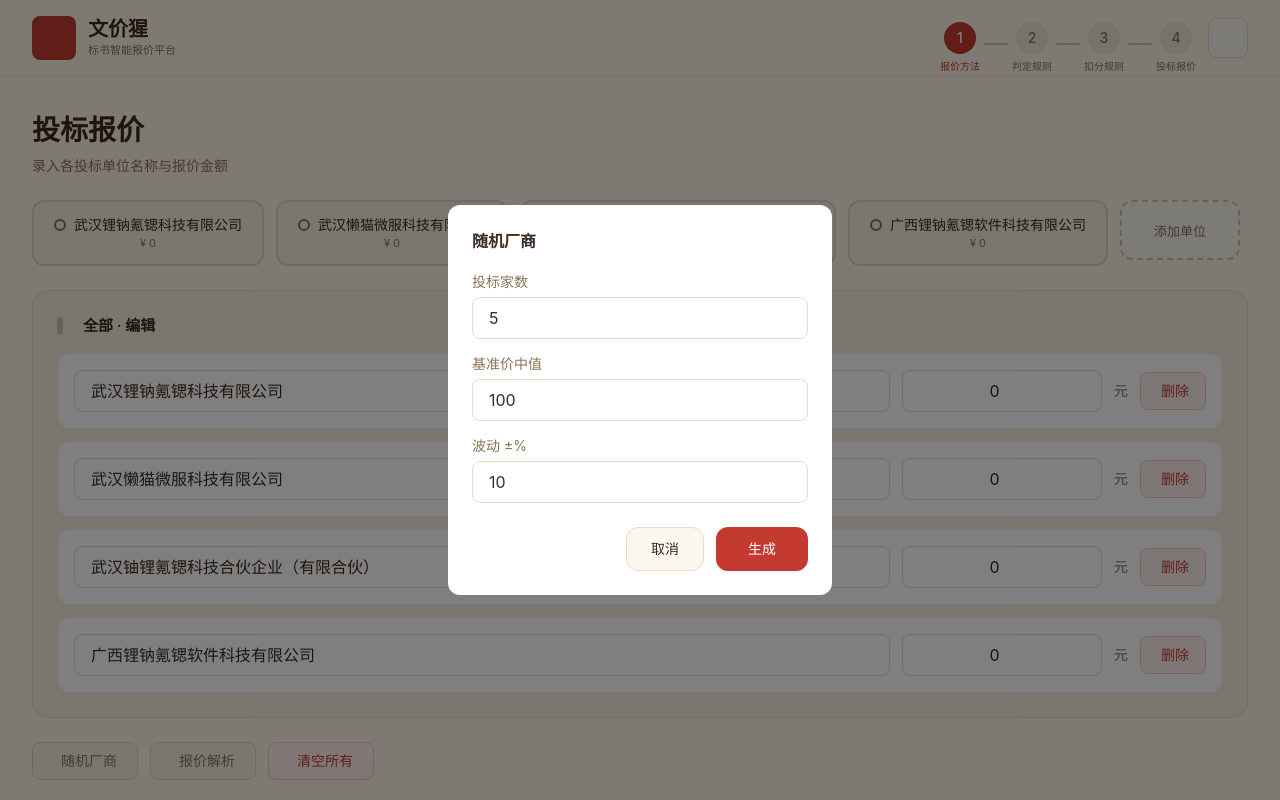
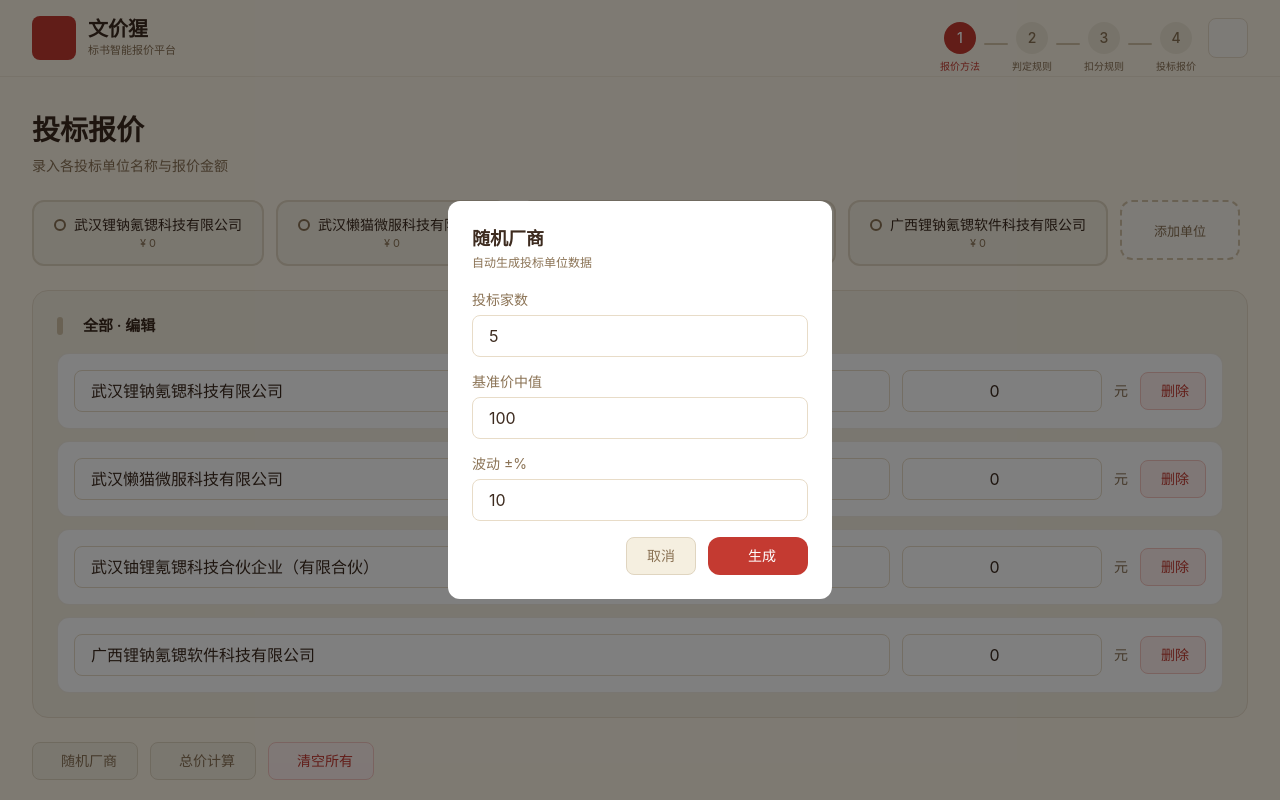
Before and after one commit to sikenali/bid-quotation, a React (Vite) app: page /step-4 in a window 1280 px wide. Both pictures are taken after a click on the button "随机厂商". Shown: the top 800 px of the page. Built offline with nearby package versions, Linux system fonts and the light colour scheme.

Commit message:
feat: 按钮文案优化，中回旋标图标位置修正，随机厂商弹窗样式对齐

```diff
--- a/src/components/BidInput.tsx
+++ b/src/components/BidInput.tsx
@@ -174,7 +174,7 @@ export default function BidInput() {
           }`}
         >
           <i className="ri-file-search-line"></i>
-          报价解析
+          总价计算
         </button>
         <button
           onClick={clearBidUnits}
@@ -188,8 +188,16 @@ export default function BidInput() {
       {/* 随机厂商弹窗 */}
       {showRandomModal && (
         <div className="fixed inset-0 bg-black/50 flex items-center justify-center z-50" onClick={() => setShowRandomModal(false)}>
-          <div className={`rounded-xl p-6 w-96 ${isDark ? 'bg-[#2A2A2A]' : 'bg-white'}`} onClick={(e) => e.stopPropagation()}>
-            <h3 className={`font-semibold mb-4 ${isDark ? 'text-[#E8E0D0]' : 'text-text'}`}>随机厂商</h3>
+          <div className={`rounded-xl p-6 w-96 max-h-[80vh] overflow-y-auto ${isDark ? 'bg-[#2A2A2A]' : 'bg-white'}`} onClick={(e) => e.stopPropagation()}>
+            <div className="flex items-center justify-between mb-4">
+              <div>
+                <span className={`font-semibold text-lg ${isDark ? 'text-[#E8E0D0]' : 'text-text'}`}>随机厂商</span>
+                <p className={`text-xs mt-0.5 ${isDark ? 'text-[#A89880]' : 'text-text-secondary'}`}>自动生成投标单位数据</p>
+              </div>
+              <button onClick={() => setShowRandomModal(false)} className={`hover:text-[#C43A31] transition-colors ${isDark ? 'text-[#A89880]' : 'text-text-secondary'}`}>
+                <i className="ri-close-line text-xl"></i>
+              </button>
+            </div>
             <div className="space-y-3">
               <div>
                 <label className={`text-sm ${isDark ? 'text-[#A89880]' : 'text-text-secondary'}`}>投标家数</label>
@@ -219,13 +227,16 @@ export default function BidInput() {
                 />
               </div>
             </div>
-            <div className="flex justify-end gap-3 mt-6">
-              <button onClick={() => setShowRandomModal(false)} className={`btn-secondary ${isDark ? 'bg-[#3A3A3A] text-[#A89880] hover:bg-[#2A2A2A]' : ''}`}>取消</button>
+            <div className="flex justify-end gap-3 mt-4">
+              <button onClick={() => setShowRandomModal(false)} className={`px-5 py-2 rounded-lg text-sm transition-colors ${isDark ? 'bg-[#3A3A3A] text-[#A89880] hover:text-[#E8E0D0]' : 'bg-[#F5EFE0] border border-[#E0D5C0] text-text-secondary hover:text-text'}`}>
+                取消
+              </button>
               <button
                 onClick={() => { randomFill(randomCount, randomCenter, randomFluctuation); setShowRandomModal(false); }}
-                className="btn-primary"
+                className="btn-primary py-2"
               >
-                生成
+                <i className="ri-magic-line"></i>
+                <span>生成</span>
               </button>
             </div>
           </div>
@@ -322,7 +333,7 @@ export default function BidInput() {
               </button>
               <button onClick={handleSaveScores} className="btn-primary py-2">
                 <i className="ri-save-line"></i>
-                <span>保存得分</span>
+                <span>得分</span>
               </button>
             </div>
           </div>
--- a/src/components/RankingTable.tsx
+++ b/src/components/RankingTable.tsx
@@ -94,12 +94,12 @@ export default function RankingTable({ result, includeTotalScores = false }: Pro
                   </td>
                   <td className={`px-6 py-4 font-medium flex items-center gap-2 ${isDark ? 'text-[#E8E0D0]' : 'text-text'}`}>
                     {item.unit.name || '未命名'}
-                    {item.rank === 1 && (
-                      <span className="ml-3 relative inline-flex items-center justify-center w-14 h-14 rounded-full border-2 border-[#C43A31] text-[#C43A31] text-[10px] font-bold leading-none text-center select-none opacity-80 shadow-sm" style={{ transform: 'rotate(-12deg)' }}>
-                        <i className="ri-target-line text-base absolute top-1 left-1/2 -translate-x-1/2"></i>
-                        <span className="pt-4">中<br/>回<br/>旋<br/>标</span>
-                      </span>
-                    )}
+                     {item.rank === 1 && (
+                       <span className="ml-3 relative inline-flex items-center justify-center w-14 h-14 rounded-full border-2 border-[#C43A31] text-[#C43A31] text-[10px] font-bold leading-none text-center select-none opacity-80 shadow-sm" style={{ transform: 'rotate(-12deg)' }}>
+                         <i className="ri-target-line text-base" style={{ position: 'absolute', top: '2px', left: '50%', transform: 'translateX(-50%)' }}></i>
+                         <span style={{ marginTop: '16px' }}>中<br/>回<br/>旋<br/>标</span>
+                       </span>
+                     )}
                   </td>
                   <td className={`px-6 py-4 text-right font-mono ${isDark ? 'text-[#E8E0D0]' : 'text-text'}`}>{item.unit.price.toLocaleString()}</td>
                   <td className={`px-6 py-4 text-right font-mono ${isDark ? 'text-[#A89880]' : 'text-text-secondary'}`}>{item.deviationPercent > 0 ? '+' : ''}{item.deviationPercent}%</td>
```
